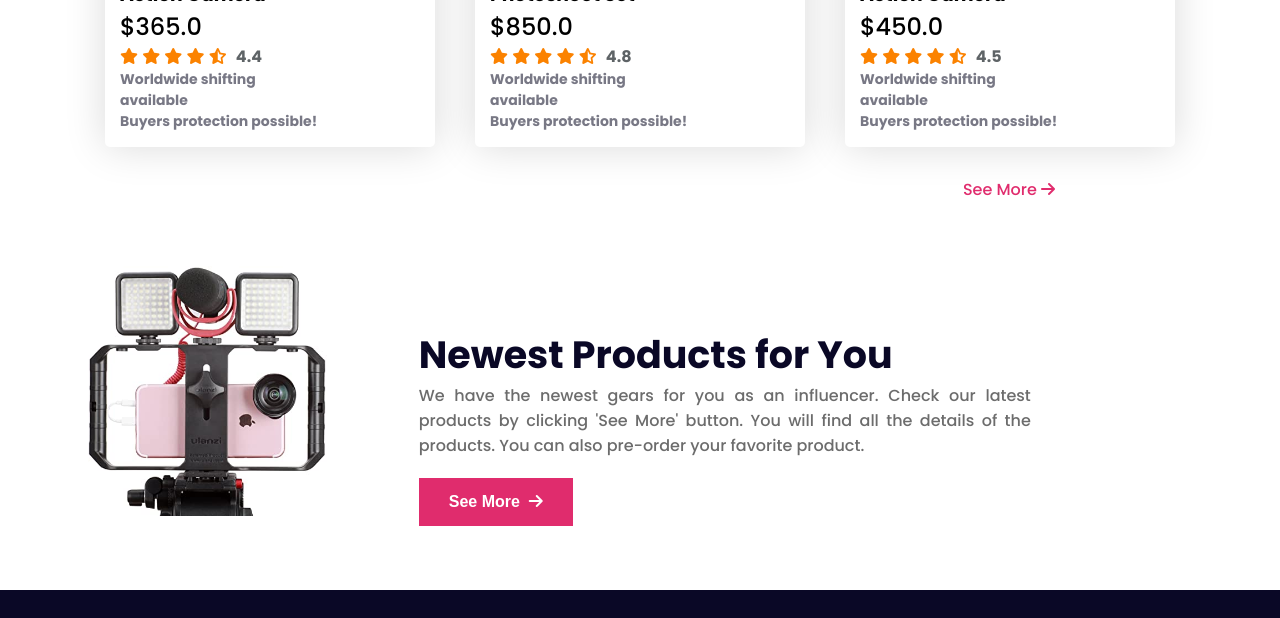
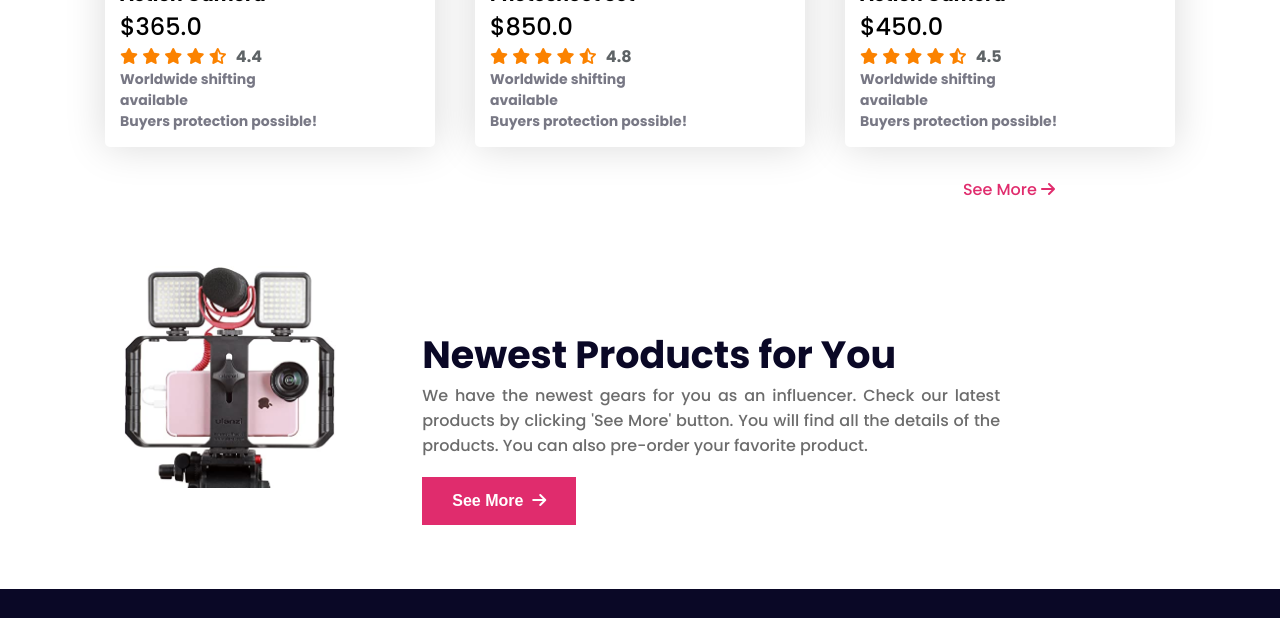
Before and after one commit to limonzishad/assignmentTwo, a plain HTML site: page index.html in a window 1280 px wide. Shown: the part 2221-2839 px from the top of the page. Drawn offline with Linux system fonts and the light colour scheme.

Commit message:
last section updated for web view

```diff
--- a/css/style.css
+++ b/css/style.css
@@ -568,7 +568,7 @@ body{
     /* last section */
     .lastSection{
         display: flex;
-        margin: 5%;
+        margin: 5% 8%;
     }
     .npImage{
         width: 50%;
```
